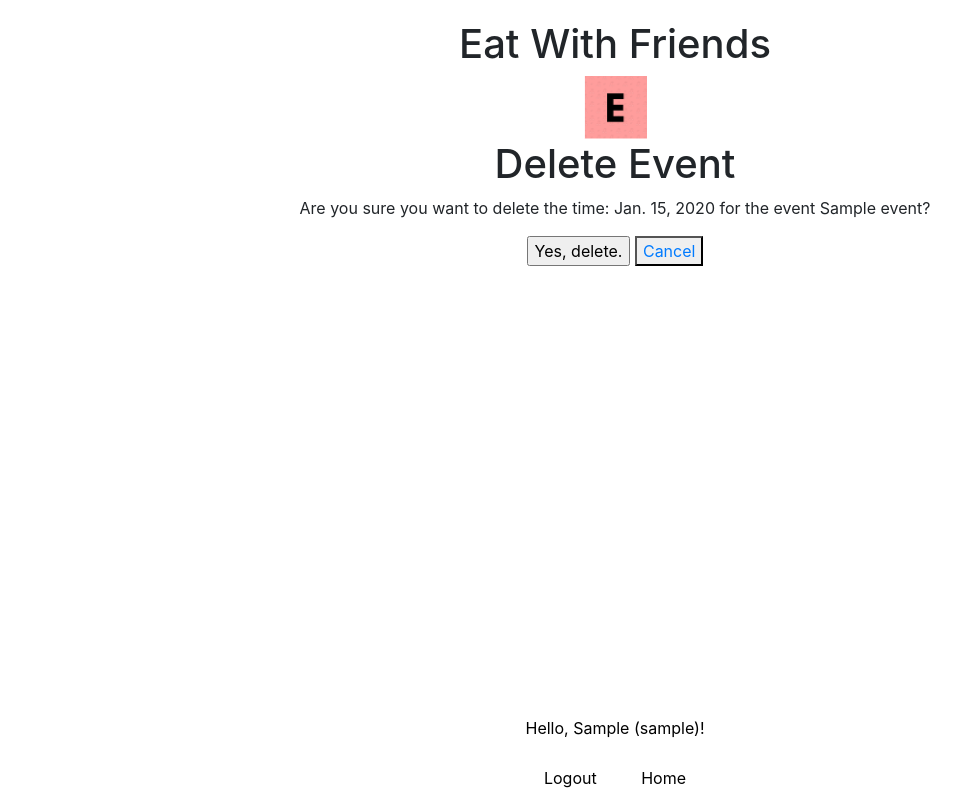
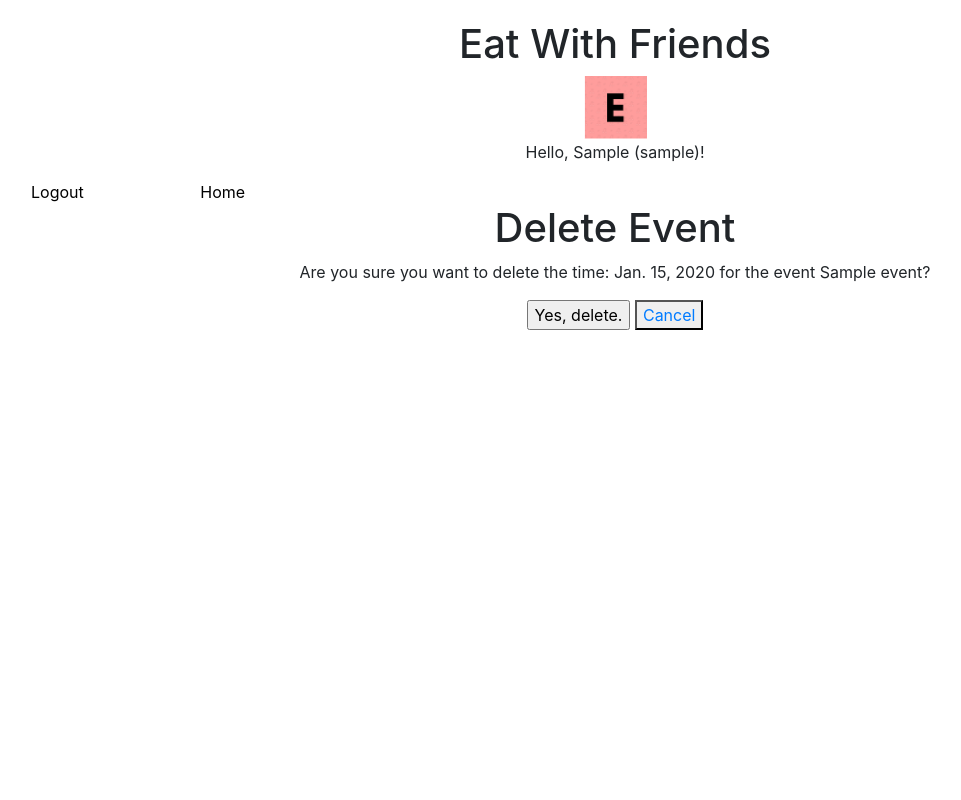
Before and after one commit to janton42/reservationator, a Django app: page /scheduler/choices/1/delete in a window 1280 px wide. Shown: the whole page, without its empty margins (25-986 px from the left). Run offline with Django 3.2, Linux system fonts and the light colour scheme; a user stored in the database is signed in; tables that the repository leaves empty hold one stand-in row (values such as "Sample post"); some libraries are stand-ins or nearby versions.

Commit message:
deleted footer; added nav to header and moved all anchor tags to it.

```diff
--- a/scheduler/static/css/style.css
+++ b/scheduler/static/css/style.css
@@ -53,13 +53,13 @@ footer {
   width:100%;
 }
 
-footer a {
-  padding: 0.625em 1.25em;
+nav a {
+  padding: 0em 3.5em;
   display: inline-block;
   color: #000;
   text-align: center;
   text-decoration: none;
-  z-index: 1;
+  /*z-index: 1;*/
 }
 
 h1, h3, .center {
--- a/scheduler/templates/base_generic.html
+++ b/scheduler/templates/base_generic.html
@@ -29,21 +29,22 @@
 
 		<header>
 			<h1>Eat With Friends</h1>
-		</header>
-
-		<div class="container-fluid center">
-			<img src="{% static 'images/logo.png' %}">
-			{% block content %}
-			{% endblock %}
-		</div>
-
-		<footer>
+			<div class="center">
+				<img src="{% static 'images/logo.png' %}">
+			</div>
+			<nav>
 			{% if user.is_authenticated %}
 				<p>Hello, {{user.first_name}} ({{user}})!</p>
 		        <a href="{% url 'logout'%}">Logout</a>
 		        <a href="{% url 'scheduler:index' %}">Home</a>
 		    {% endif %}
-		</footer>
+			</nav>
+		</header>
+
+		<div class="container-fluid center">
+			{% block content %}
+			{% endblock %}
+		</div>
 
 	</body>
 
--- a/scheduler/templates/scheduler/details.html
+++ b/scheduler/templates/scheduler/details.html
@@ -1,6 +1,7 @@
 {% extends "base_generic.html" %}
 
 {% block content %}
+
 <h1>{{ event.name }}</h1>
 <p> - @ - </p>
 <h3>{{ event.place }}</h3>
```
